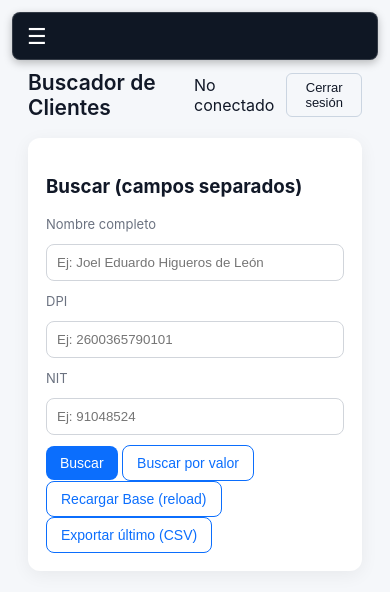
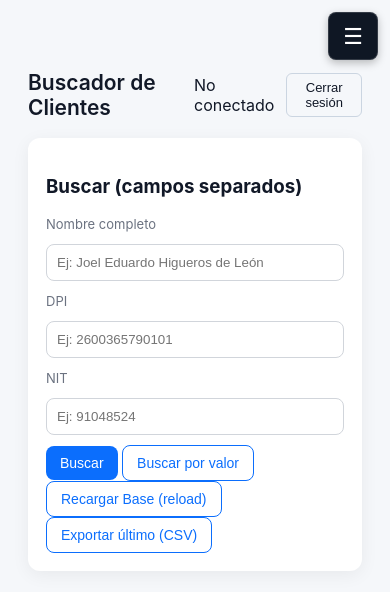
Before and after one commit to matrizbase/web, a plain HTML site: page index.html in a window 390 px wide. Drawn offline with Linux system fonts and the light colour scheme.

Commit message:
Update styles.css

```diff
--- a/styles.css
+++ b/styles.css
@@ -471,3 +471,26 @@ tr:hover td {
     margin-top: 40px !important;
   }
 }
+.hamburger {
+  display: none;
+  position: fixed !important;
+  top: 12px !important;
+  right: 12px !important;      /* ← FORZADO A LA DERECHA */
+  left: auto !important;       /* ← Anula cualquier left previo */
+  z-index: 10000 !important;
+  background: var(--sidebar-bg) !important;
+  color: #fff !important;
+  padding: 10px 14px !important;
+  font-size: 22px !important;
+  border-radius: 8px !important;
+  cursor: pointer !important;
+  box-shadow: 0 3px 8px rgba(0,0,0,0.25) !important;
+  border: 1px solid rgba(255,255,255,0.15) !important;
+}
+
+/* SOLO en pantallas pequeñas */
+@media (max-width: 600px) {
+  .hamburger {
+    display: block !important;  /* ← visible en móvil */
+  }
+}
```
